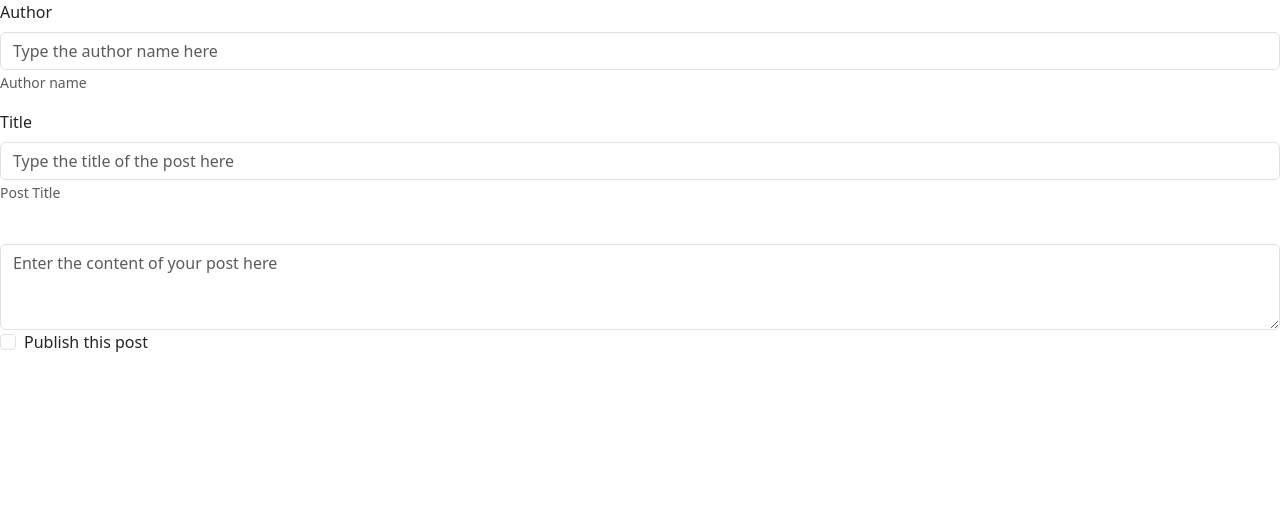
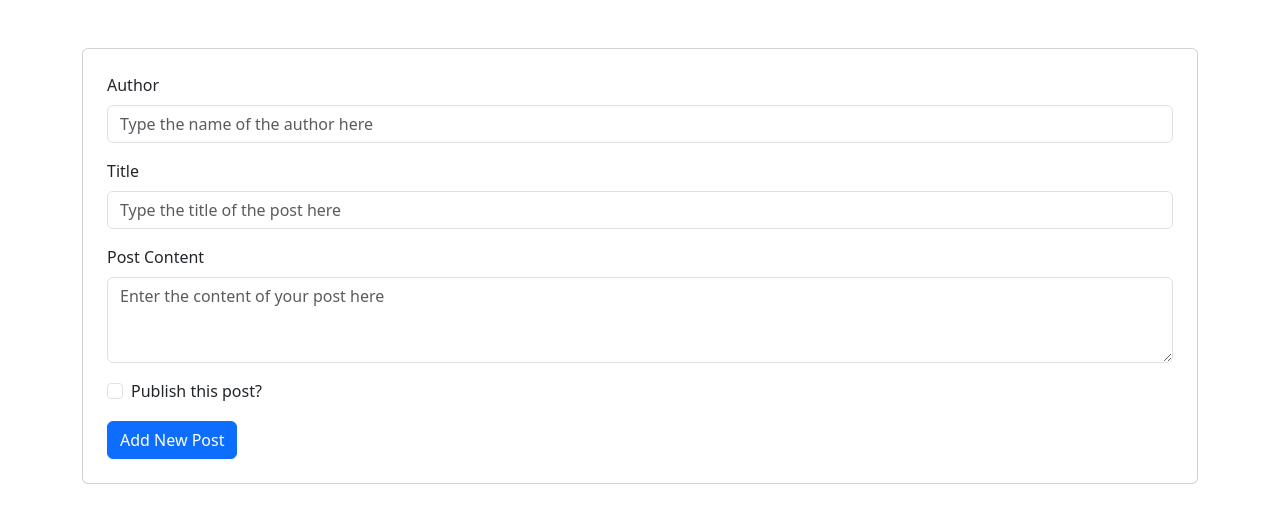
Before and after one commit to rolindaz/react-post-form, a React (Vite) app: page / in a window 1280 px wide. Shown: the top 522 px of the page. Built offline with nearby package versions, Linux system fonts and the light colour scheme.

Commit message:
refactor App component layout and improve form structure for post creation

```diff
--- a/src/App.jsx
+++ b/src/App.jsx
@@ -4,46 +4,45 @@ function App() {
 
   return (
     <>
+      <div className="container mt-5">
+        <div className="card p-4">
+          <form>
             {/* Text input for Author */}
-      <div class="mb-3">
-        <label for="author" class="form-label">
+            <div className="mb-3">
+              <label htmlFor="author" className="form-label">
                 Author
               </label>
               <input
                 type="text"
-          class="form-control"
+                className="form-control"
                 value=''
                 name="author"
                 id="author"
                 aria-describedby="helpId"
-          placeholder="Type the author name here"
+                placeholder="Type the name of the author here"
               />
-        <small id="helpId" class="form-text text-muted">
-          Author name
-        </small>
             </div>
             {/* Text input for Title */}
-      <div class="mb-3">
-        <label for="Title" class="form-label">
+            <div className="mb-3">
+              <label htmlFor="Title" className="form-label">
                 Title
               </label>
               <input
                 type="text"
-          class="form-control"
+                className="form-control"
                 value=''
                 name="title"
                 id="title"
                 aria-describedby="helpId"
                 placeholder="Type the title of the post here"
               />
-        <small id="helpId" class="form-text text-muted">
-          Post Title
-        </small>
             </div>
             {/* Textarea input for Body */}
-      <div class="mb-3">
-        <label for="body" class="form-label"></label>
-        <textarea class="form-control"
+            <div className="mb-3">
+              <label htmlFor="body" className="form-label">
+                Post Content
+              </label>
+              <textarea className="form-control"
                 name="body"
                 value=''
                 id="body"
@@ -51,22 +50,25 @@ function App() {
                 placeholder='Enter the content of your post here'
               >
               </textarea>
+            </div>
             {/* Checkbox input for Public */}
-        <div class="form-check">
+            <div className="form-check">
               <input
-            class="form-check-input"
+                className="form-check-input"
                 type="checkbox"
                 name='public'
                 id="public"
               />
-          <label class="form-check-label" for="public">
-            Publish this post
+              <label className="form-check-label" htmlFor="public">
+                Publish this post?
               </label>
             </div>
-
+            <button className='btn btn-primary mt-3' type="submit">
+              Add New Post
+            </button>
+          </form>
         </div>
-
-
+      </div>
     </>
   )
 }
```
Lines whose indentation alone changed are shown as unchanged.
